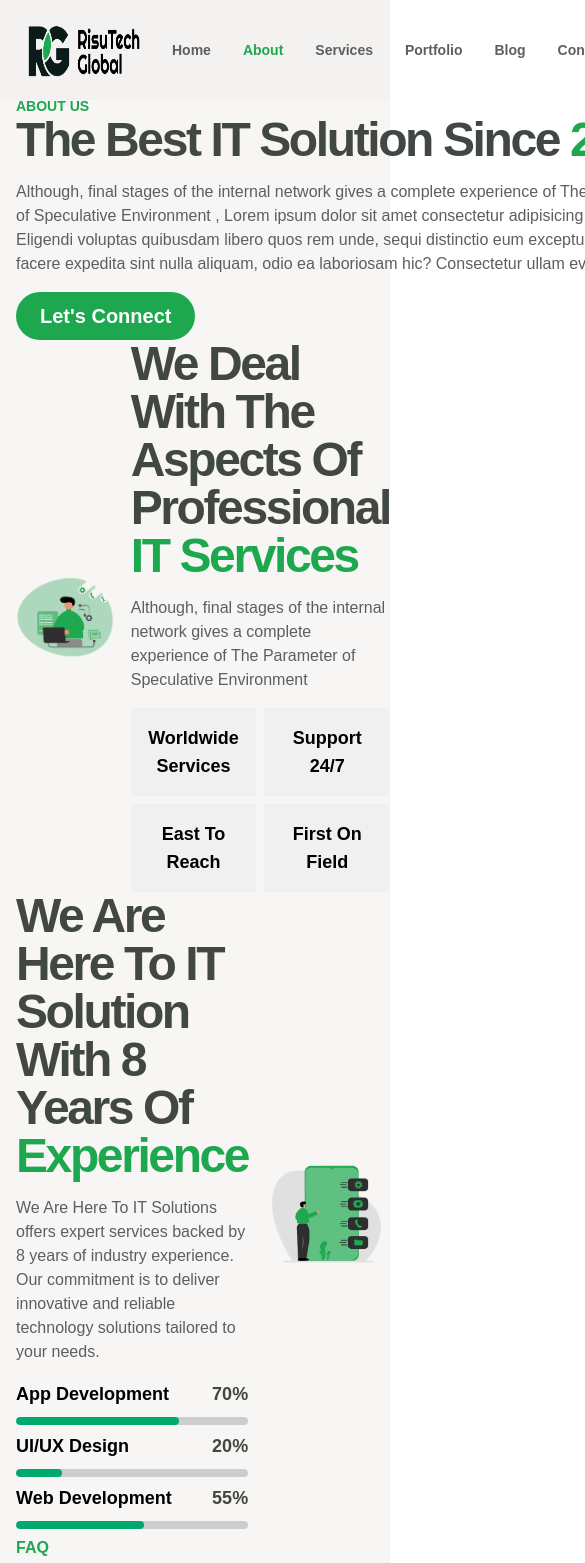
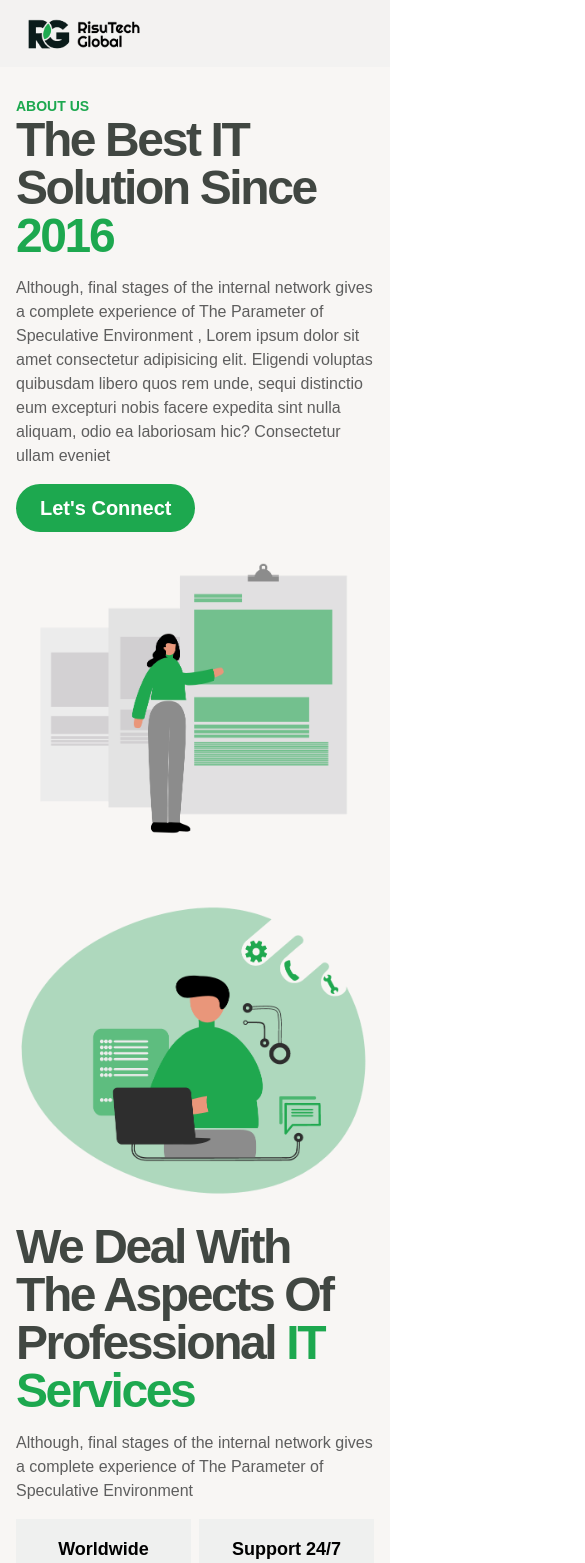
Before and after one commit to KirtimaanVishwakarma/tejas-info-next, a Next.js app: page /about in a window 390 px wide. Shown: the top 1563 px of the page, 585 px wide, since content can reach past the window. Built offline with nearby package versions, Linux system fonts and the light colour scheme.

Commit message:
mobile responsive

```diff
--- a/src/components/FAQ/index.tsx
+++ b/src/components/FAQ/index.tsx
@@ -13,7 +13,7 @@ const FAQ = () => {
     control over achieving your project goals and ensuring accurate
     estimates.'
     >
-      <div className='flex gap-4 mt-4'>
+      <div className='flex flex-col md:flex-row gap-4 mt-4'>
         <div className='flex-1'>
           <Image src={Images.Faq} alt='faq' className='' />
         </div>
--- a/src/components/aboutUs/index.tsx
+++ b/src/components/aboutUs/index.tsx
@@ -20,12 +20,12 @@ const experiencedServices: Array<{
 const AboutUs = () => {
   return (
     <div className='max-w-8xl m-auto'>
-      <section className='flex items-center gap-4'>
-        <div className='flex-1 ml-4'>
+      <section className='flex flex-col md:flex-row items-center gap-4 mr-4 md:mr-0'>
+        <div className='md:flex-1 ml-4'>
           <header className='text-green-g1 uppercase font-bold text-sm'>
             about us
           </header>
-          <header className='text-5xl font-extrabold capitalize tracking-tighter mb-4 whitespace-nowrap text-gray-g3'>
+          <header className='text-5xl font-extrabold capitalize tracking-tighter mb-4 md:whitespace-nowrap text-gray-g3'>
             The best IT solution since{' '}
             <span className='text-green-g1'>2016</span>
           </header>
@@ -39,16 +39,16 @@ const AboutUs = () => {
           </p>
           <Button btnName={`Let's Connect`} />
         </div>
-        <div className='flex-1'>
+        <div className='md:flex-1 pl-4 md:pl-0'>
           <Image src={Images.GirlWithBoard} alt='' className='w-full' />
         </div>
       </section>
-      <section className='flex items-center gap-4'>
+      <section className='flex flex-col md:flex-row items-center gap-4 my-8 mr-4 md:mr-0 md:my-0'>
         <div className='flex-1 ml-4'>
           <Image src={Images.GuyWithPc} alt='' className='w-full' />
         </div>
 
-        <div className='flex-1'>
+        <div className='flex-1 pl-4 md:pl-0'>
           <header className='text-5xl font-extrabold capitalize tracking-tighter mb-4 text-gray-g3'>
             We Deal With The Aspects Of Professional{' '}
             <span className='text-green-g1'>IT Services</span>
@@ -68,7 +68,7 @@ const AboutUs = () => {
           </div>
         </div>
       </section>
-      <section className='flex items-center gap-4'>
+      <section className='flex flex-col md:flex-row items-center gap-4  mr-4 md:mr-0'>
         <div className='flex-1 pl-4'>
           <header className='text-5xl font-extrabold capitalize tracking-tighter mb-4 text-balance text-gray-g3'>
             We Are Here To IT Solution With 8 Years Of{' '}
@@ -99,7 +99,7 @@ const AboutUs = () => {
             ))}
           </div>
         </div>
-        <div className='flex-1'>
+        <div className='flex-1 ml-4 md:ml-0'>
           <Image src={Images.GuyWithSetting} alt='' className='w-full' />
         </div>
       </section>
--- a/src/components/client-section/index.tsx
+++ b/src/components/client-section/index.tsx
@@ -10,7 +10,7 @@ const ClientSection = () => {
       description={`As a matter of fact the unification of the coherent software provides a
     strict control over The Accomplishment of Intended Estimation`}
     >
-      <div className='grid grid-cols-3 gap-4 mt-4'>
+      <div className='grid grid-cols-1 md:grid-cols-3 gap-4 mt-4'>
         {whyClientChooseUs.map((client, index) => (
           <div
             key={index}
--- a/src/components/contact-form-section/index.tsx
+++ b/src/components/contact-form-section/index.tsx
@@ -10,7 +10,7 @@ const ContactForm = () => {
       componentType='contact'
       header='contact us for Any Questions'
       description='As a matter of fact the unification of the coherent software provides a strict control over The Accomplishment of Intended Estimation'
-      className=''
+      className='flex-col'
     >
       <div className='flex-1 flex flex-col gap-6'>
         <header className='text-2xl capitalize font-extrabold'>
--- a/src/components/count-section/index.tsx
+++ b/src/components/count-section/index.tsx
@@ -11,8 +11,8 @@ const countDetails: Array<{
 ];
 const CountSection = () => {
   return (
-    <section className='bg-gray-b1 mb-8'>
-      <div className='max-w-8xl m-auto flex justify-between text-center py-12'>
+    <section className='bg-gray-b1'>
+      <div className='max-w-8xl m-auto flex flex-col gap-4 md:flex-row md:gap-0 justify-between text-center py-12'>
         {countDetails.map((count) => (
           <div key={count.title} className='text-5xl flex-1'>
             <header className='text-green-g1 font-extrabold'>{count.count}</header>
--- a/src/components/detailsContainer/index.tsx
+++ b/src/components/detailsContainer/index.tsx
@@ -22,7 +22,7 @@ const DetailsContainer = ({
       <header className='text-5xl font-extrabold capitalize tracking-tighter mb-3 text-gray-g3'>
         {header}
       </header>
-      <header className='font-normal text-gray-g1 text-base tracking-wider w-3/5 leading-8'>
+      <header className='font-normal text-gray-g1 text-base tracking-wider w-full md:w-3/5 leading-8'>
         {description}
       </header>
       <div className={`flex gap-4 mt-4 ${className || ''}`}>{children}</div>
--- a/src/components/layout/navbar.tsx
+++ b/src/components/layout/navbar.tsx
@@ -12,7 +12,7 @@ const Navbar = () => {
     <section className='bg-gray-w1 bg-opacity-50 py-3 absolute top-0 w-full z-20'>
       <nav className='max-w-8xl m-auto  flex justify-between px-3'>
         <Image src={Images.Logo} alt='logo' className='w-36' />
-        <div className='flex items-center justify-center'>
+        <div className='hidden md:flex items-center justify-center'>
           {navbarOptions.map((nav) => (
             <Link
               key={nav.name}
@@ -25,7 +25,11 @@ const Navbar = () => {
             </Link>
           ))}
         </div>
-        <Button btnName={`Let's Connect`} onClick={()=>router.push('/contact-us')} />
+        <Button
+          btnName={`Let's Connect`}
+          onClick={() => router.push('/contact-us')}
+          className='hidden md:block'
+        />
       </nav>
     </section>
   );
--- a/src/components/our-team-section/index.tsx
+++ b/src/components/our-team-section/index.tsx
@@ -10,7 +10,7 @@ const OurTeam = () => {
       header='our team'
       description='As a matter of fact the unification of the coherent software provides a strict control over The Accomplishment of Intended Estimation'
     >
-      <div className='grid grid-cols-4 gap-4'>
+      <div className='grid grid-cols-1 md:grid-cols-4 gap-4'>
         {ourTeamMember.map((member, index) => (
           <div key={index} className='rounded overflow-hidden'>
             <Image src={member.image} alt='' />
--- a/src/components/services-section/index.tsx
+++ b/src/components/services-section/index.tsx
@@ -10,7 +10,7 @@ const Services = () => {
       header={`What We’re Offering?`}
       description={`We are providing a variety of services, including web development, app development, game development, custom software development, CRM solutions, digital marketing, and SEO. They focus on delivering innovative software solutions to help businesses improve their technological capabilities and online presence.`}
     >
-      <section className='grid grid-cols-3 gap-4'>
+      <section className='grid grid-cols-1 md:grid-cols-3 gap-4'>
         {servicesData.map((service, index: number) => (
           <div
             key={index}
--- a/src/pages/index.tsx
+++ b/src/pages/index.tsx
@@ -17,7 +17,7 @@ const Home = () => {
   return (
     <section className='m-auto'>
       <HeroSection />
-      <div className='w-full relative z-20 bg-gray-w2 flex flex-col gap-16'>
+      <div className='w-full relative z-20 bg-gray-w2 flex flex-col gap-8 md:gap-16'>
         <Services />
         <AboutUs />
         <CountSection />
```
Also changed, not shown: src/components/hero-section/index.tsx (+4 -4 lines), src/components/layout/footer.tsx (+5 -5 lines).
